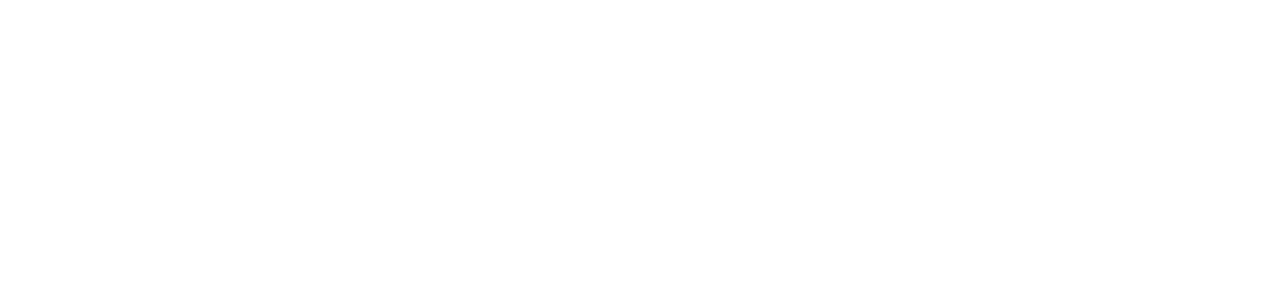
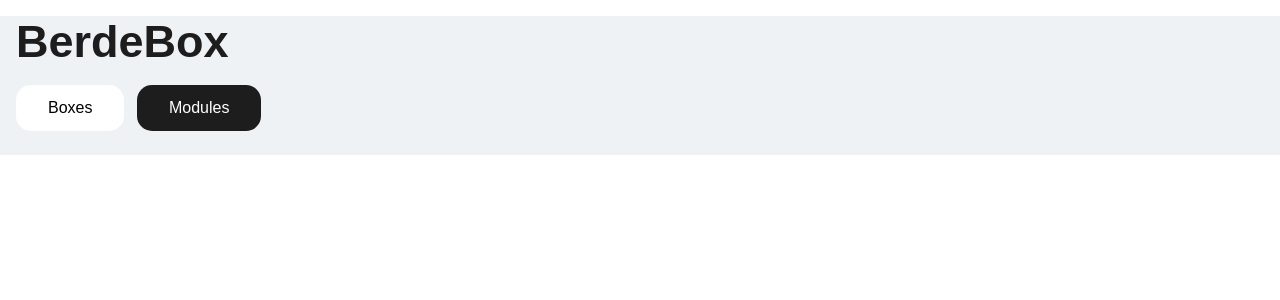
Before and after one commit to bbcarrots/BerdeBox, a SvelteKit app: page /modules in a window 1280 px wide. Shown: the top 300 px of the page. Built offline with nearby package versions, Linux system fonts and the light colour scheme; a web font is replaced by a local one.

Commit message:
feat: init modules page

```diff
--- a/src/routes/modules/+page.svelte
+++ b/src/routes/modules/+page.svelte
@@ -0,0 +1,12 @@
+<script>
+    import Nav from "$lib/components/Nav.svelte";
+</script>
+
+<body class="grid gap-4 m-4">
+    <section class="grid gap-4">
+        <h2 class="text-bb-black">BerdeBox</h2>
+        <Nav></Nav>
+    </section>
+    <section class="grid grid-cols-1 gap-4 md:grid-cols-2 w-full">
+    </section>
+</body>
```
